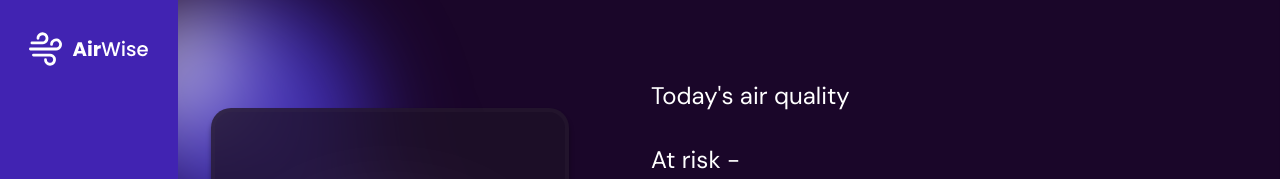
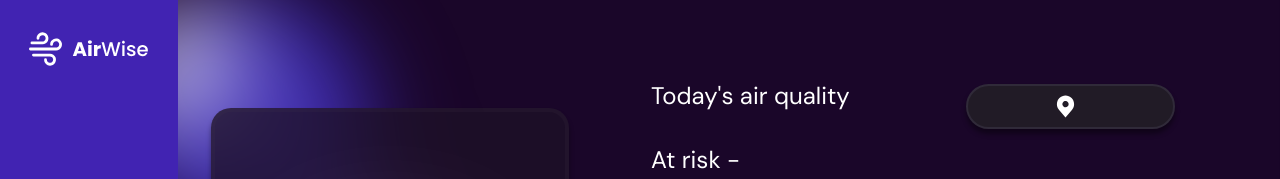
Before and after one commit to NEBOLISA/airwiseTest, a React (Create React App) app: page /interface/airQuality in a window 1280 px wide. Shown: the top 179 px of the page. Built offline with nearby package versions, Linux system fonts and the light colour scheme.

Commit message:
More air quality details

```diff
--- a/src/components/AirQualityChart.css
+++ b/src/components/AirQualityChart.css
@@ -46,6 +46,7 @@
   width: 350px;
   height: 350px;
   margin-bottom: 100px;
+  cursor: pointer;
 }
 .atrisk_div {
   width: 420px;
@@ -268,6 +269,11 @@
   width: 40px;
 }
 
+.location__wrapper__airQuality {
+  top: 8%;
+  right: 10%;
+}
+
 .color__subtitle {
   color: #aeaeb1;
   font-family: "DM Sans";
--- a/src/components/AirQualityChart.jsx
+++ b/src/components/AirQualityChart.jsx
@@ -290,9 +290,10 @@ const AirQualityChart = () => {
               responsive: true,
               maintainAspectRatio: true,
               borderColor: "#1D1127",
-              hoverBackgroundColor: "#1D1127",
+              hoverBackgroundColor: "red",
+              hoverBorderColor: "white",
               borderWidth: 2,
-
+              clip: false,
               borderRadius: 15,
               spacing: 10,
               weight: 5,
@@ -420,6 +421,12 @@ const AirQualityChart = () => {
           className="chart__airQuality--leftBox"
           style={{ flex: 1, padding: "20px 30px" }}
         >
+           <div className="location__wrapper location__wrapper__airQuality">
+        <div className="location">
+          <img className="location__icon" src={location} alt="location" />
+          <p className="location__text truncate">{locationInformation}</p>
+        </div>
+      </div>
           <div className="pollutant__wrapper">
             <div className="pollutant__box--wrapper">
               <p>Pollutants</p>
```
